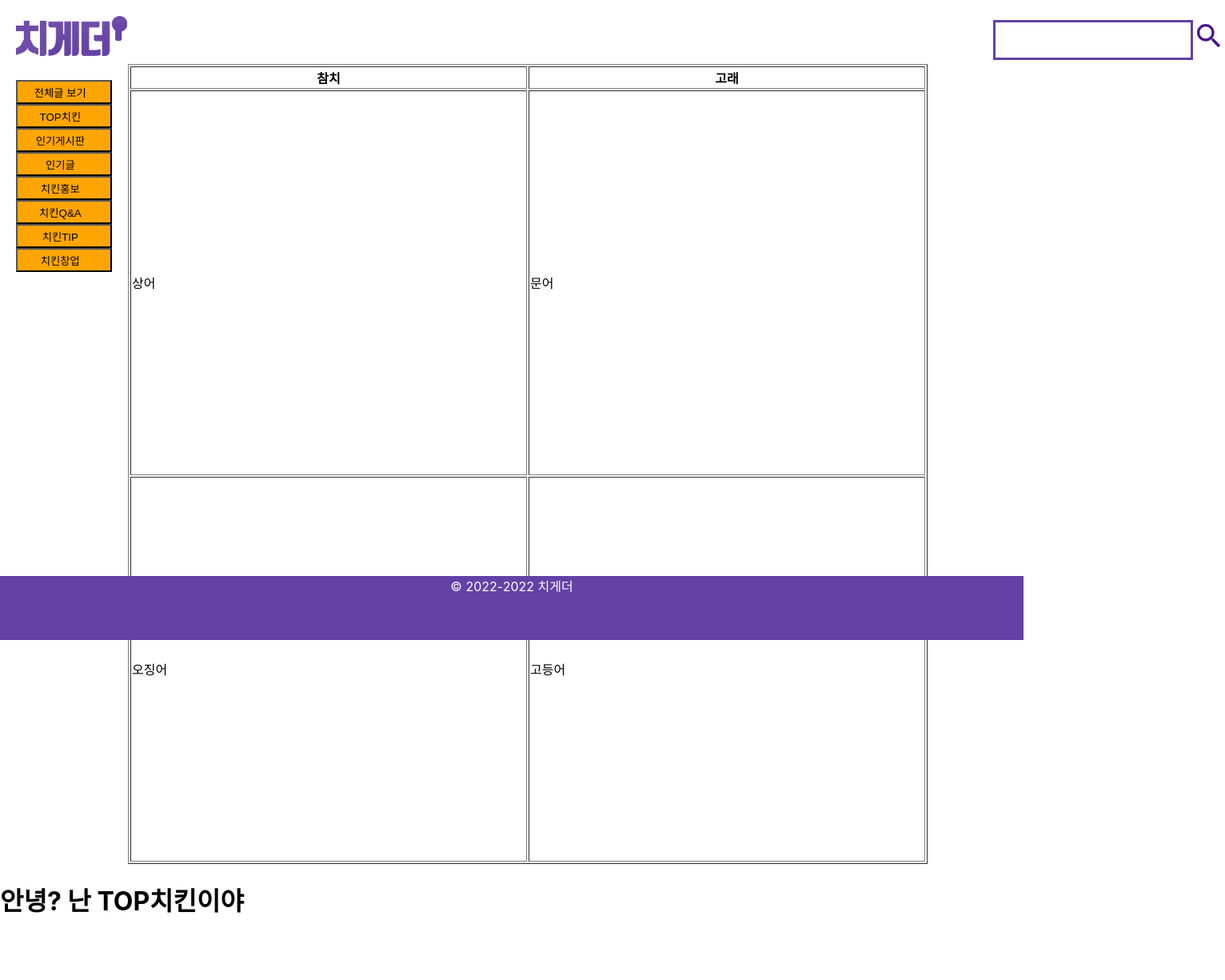
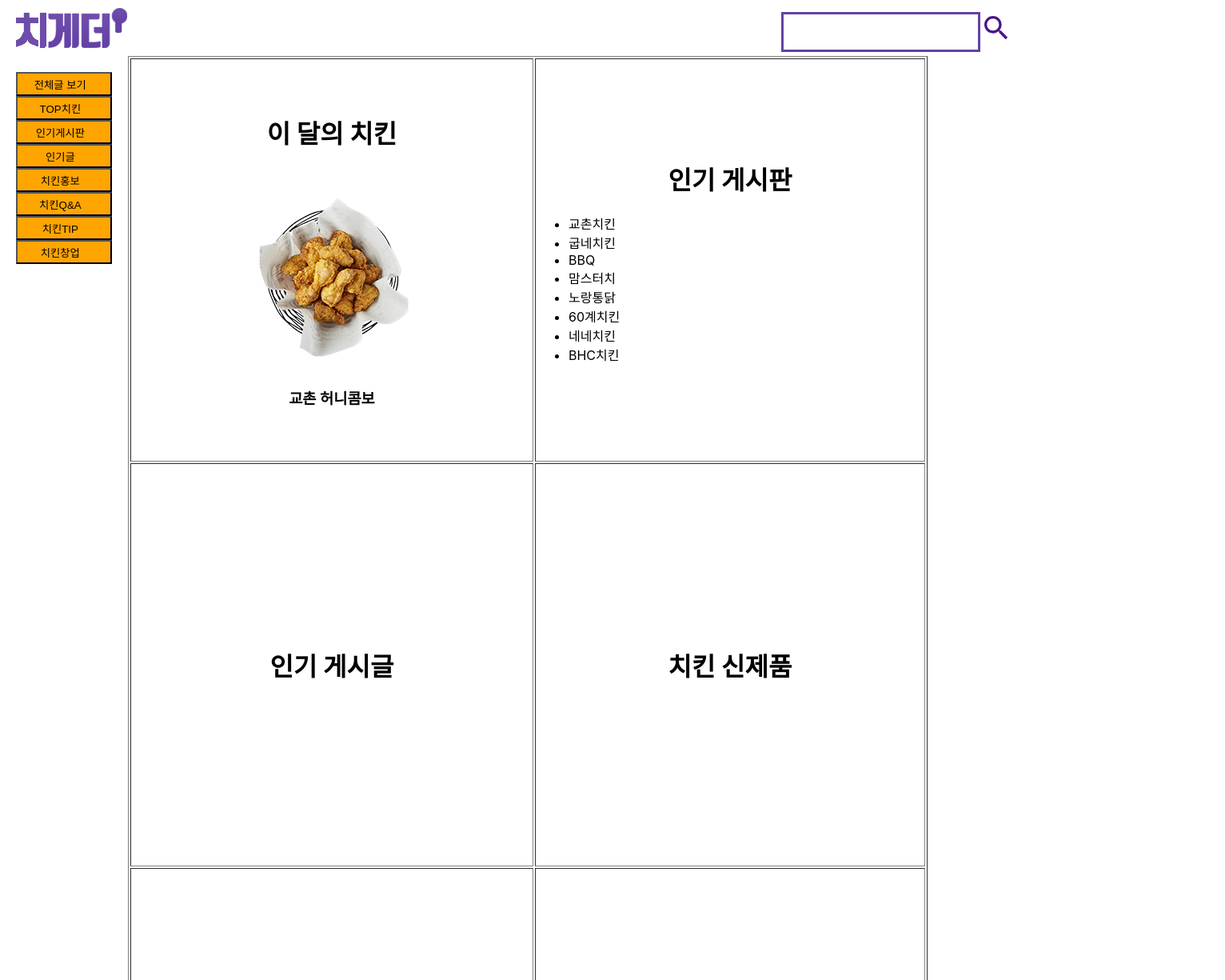
Before and after one commit to e-ssamma/chigether, a React (Create React App) app: page /TopChicken in a window 1280 px wide. Shown: the top 1225 px of the page at 80% size, 1532 px wide, since content can reach past the window. Before the commit the page ends 1168 px from the top, so only its background shows below. Built offline with nearby package versions, Linux system fonts and the light colour scheme.

Commit message:
footer, search 오류 수정 mainpage table 보완

```diff
--- a/src/components/Contents-MainPage/index.jsx
+++ b/src/components/Contents-MainPage/index.jsx
@@ -2,22 +2,40 @@ import React from "react";
 
 function MainPage() {
   return (
-    <div>
-      <table border={1} width="1000px" height="1000px">
-        <thead>
+    <div className="mainTable">
+      <table border={1} width="1000px" height="2000px">
+	    <tbody>
           <tr>
-            <th>참치</th>
-            <th>고래</th>
+            <td width="500px" height="500px" align="center">
+              <h1>이 달의 치킨</h1>
+			  <img className="chicken-image" src="img/kyochon-honey.png" />
+			  <h3>교촌 허니콤보</h3>
+            </td>
+            <td align="center">
+			  <h1>인기 게시판</h1>
+			  <ul align="left">
+                <li>교촌치킨</li>
+                <li>굽네치킨</li>
+                <li>BBQ</li>
+                <li>맘스터치</li>
+                <li>노랑통닭</li>
+                <li>60계치킨</li>
+                <li>네네치킨</li>
+                <li>BHC치킨</li>
+              </ul>
+            </td>
           </tr>
-        </thead>
-        <tbody>
 		  <tr>
-		    <td>상어</td>
-            <td>문어</td>
+		    <td width="500px" height="500px" align="center"><h1>인기 게시글</h1></td>
+            <td align="center"><h1>치킨 신제품</h1></td>
           </tr>
           <tr>
-		    <td>오징어</td>
-            <td>고등어</td>
+		    <td width="500px" height="500px" align="center"><h1>치킨 TIP</h1></td>
+            <td align="center"><h1>치킨 Q&A</h1></td>
+          </tr>
+		  <tr>
+		    <td width="500px" height="500px" align="center"><h1>치킨 홍보</h1></td>
+            <td align="center"><h1>창업 문의</h1></td>
           </tr>
         </tbody>
 
--- /dev/null
+++ b/src/components/Contents-MainPage/style.css
@@ -0,0 +1,4 @@
+.mainTable {
+  display: flex;
+  flex-direction: column;
+}
--- a/src/components/Footer/style.css
+++ b/src/components/Footer/style.css
@@ -1,10 +1,15 @@
 .footer {
+  display: flex;
+  flex-direction: column;
+  margin-top: auto;
   width: 100%;
   height: 10%;
   text-align: center;
   position: absolute;
   background-color: #6441a5;
   color: white;
-  bottom: 0;
-  left: 0;
 }
+
+.footerItem {
+  margin-top: auto;
+}
--- a/src/components/Header/style.css
+++ b/src/components/Header/style.css
@@ -4,10 +4,10 @@
 }
 
 .header {
-  width: 100%;
+  width: 98%;
   display: flex;
   justify-content: space-between;
-  margin-top: 20px;
+  margin-top: 10px;
   margin-left: 20px;
   margin-right: 20px;
 }
@@ -16,7 +16,6 @@
   position: relative;
   display: flex;
   flex-direction: row;
-  width: 50px;
   height: 50px;
   padding: 0.3em 0.5em;
 }
```
Also changed, not shown: public/img/kyochon-honey.png (added).
